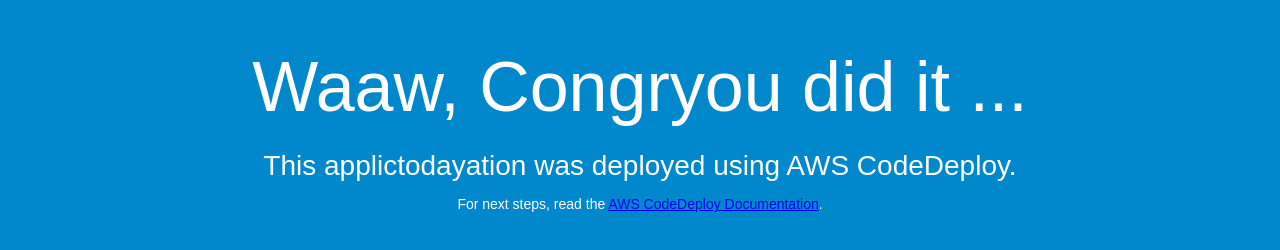
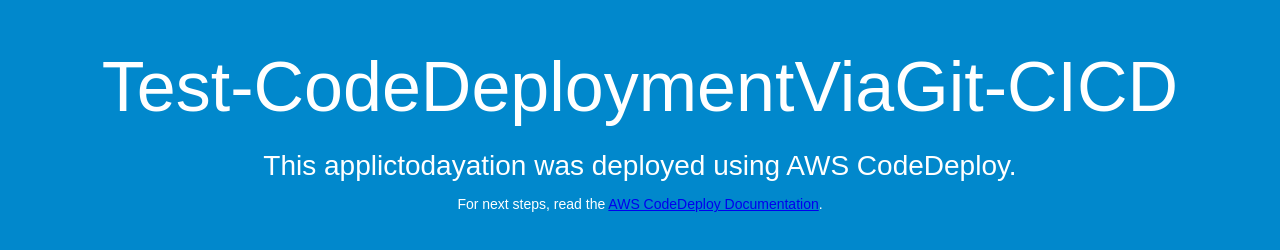
Before and after one commit to xenon-abhi/test-jenkins, a plain HTML site: page index.html in a window 1280 px wide. Drawn offline with Linux system fonts and the light colour scheme.

Commit message:
Update index.html

```diff
--- a/index.html
+++ b/index.html
@@ -2,7 +2,7 @@
 <html>
 <head>
   <meta charset="utf-8">
-  <title>Sample Deployment</title>
+  <title>Test-CICD</title>
   <style>
     body {
       color: #ffffff;
@@ -26,7 +26,7 @@
 </head>
 <body>
   <div align="center">
-    <h1>Waaw, Congryou did it ...</h1>
+    <h1>Test-CodeDeploymentViaGit-CICD</h1>
     <h2>This applictodayation was deployed using AWS CodeDeploy.</h2>
     <p>For next steps, read the <a href="http://aws.amazon.com/documentation/codedeploy">AWS CodeDeploy Documentation</a>.</p>
   </div>
```
